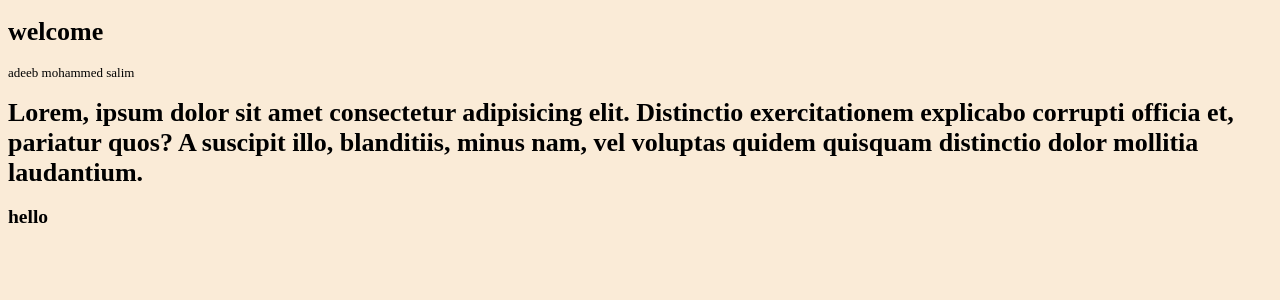
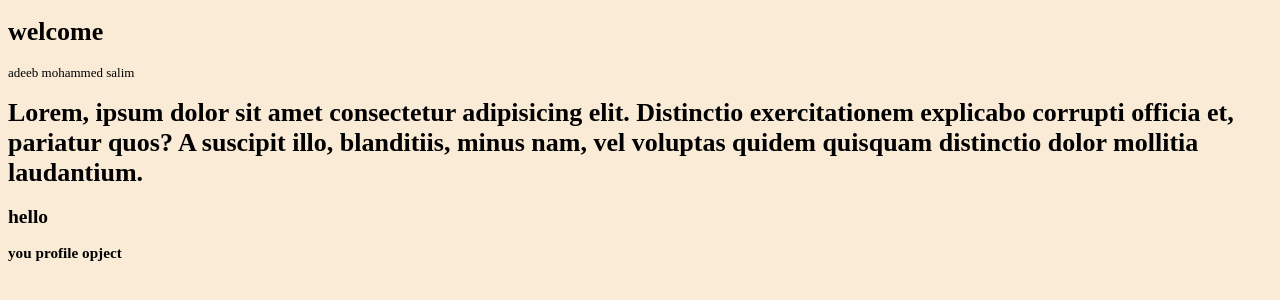
Before and after one commit to adeebsalim503/lec7, a plain HTML site: page index.html in a window 1280 px wide. Drawn offline with Linux system fonts and the light colour scheme.

Commit message:
forth agin

```diff
--- a/index.html
+++ b/index.html
@@ -18,6 +18,7 @@
                minus nam,
              vel voluptas quidem quisquam distinctio dolor mollitia laudantium.</h1>
         <h2>hello</h2>
+        <h3>you profile opject</h3>
     </div>
 
 </body>
```
